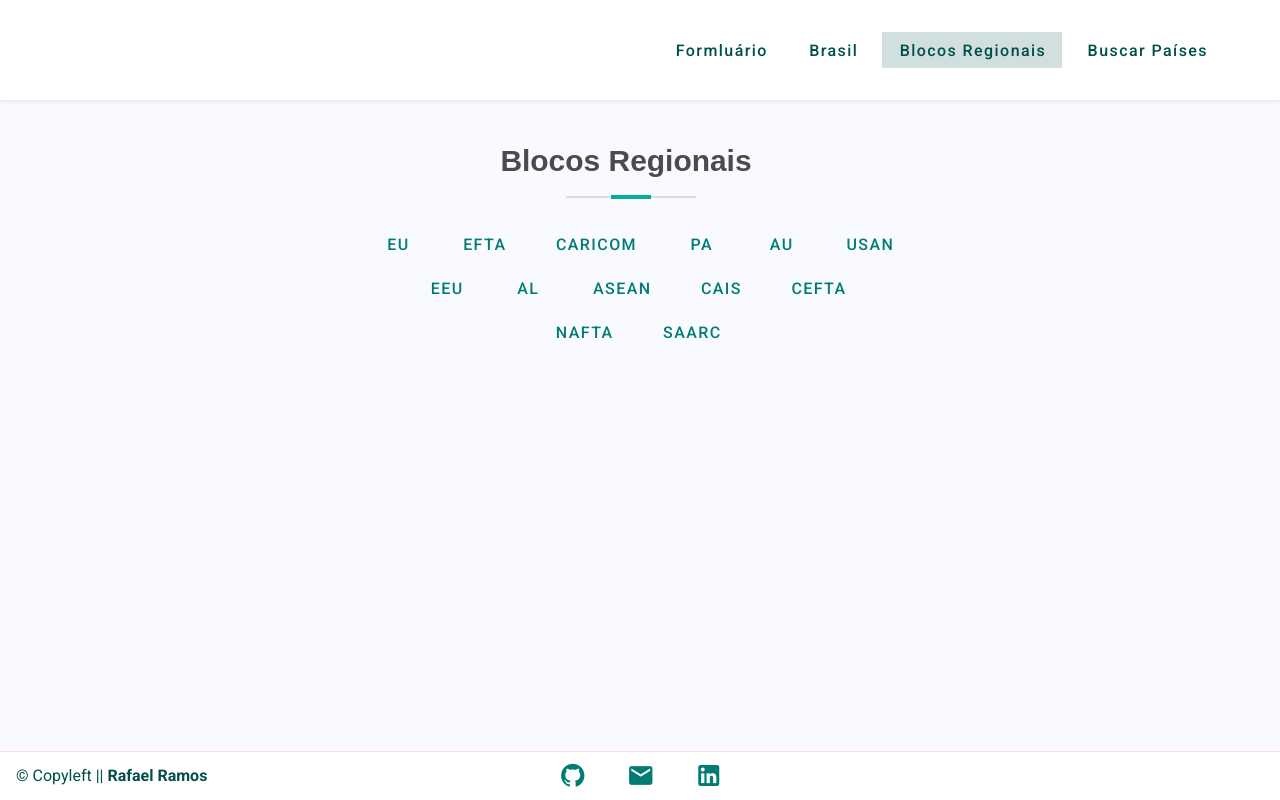
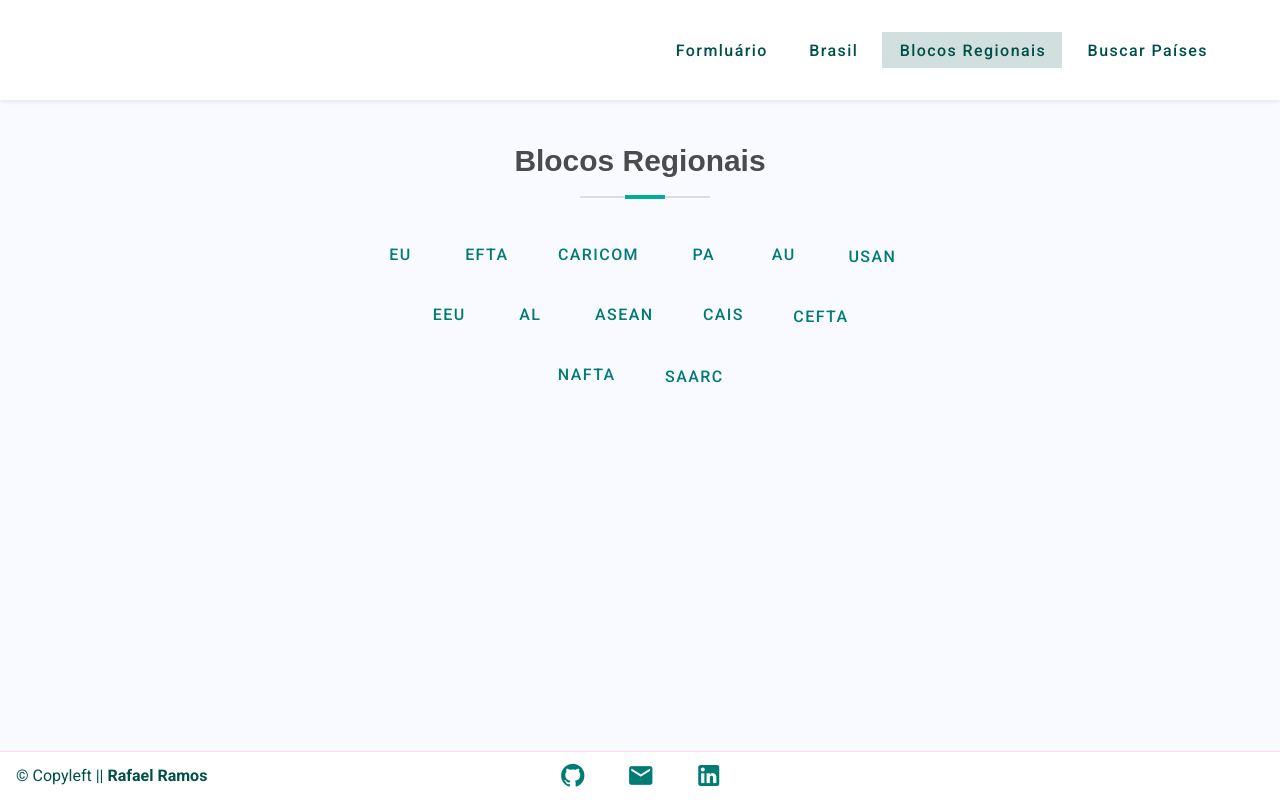
Before and after one commit to rafaelramos64/desafio-suthub, a Nuxt app: page /regional-blocks in a window 1280 px wide. Built offline with nearby package versions, Linux system fonts and the light colour scheme.

Commit message:
fix bug on blosk regionais page, where the buttons is not align

```diff
--- /dev/null
+++ b/assets/js/regionalBlocks.js
@@ -0,0 +1,45 @@
+export default {
+  blocks: {
+    regionalBlocks: [
+      { text: 'EU', description: 'União Européia' },
+      { text: 'EFTA', description: 'Assossiação Européia de Livre Comércio' },
+      { text: 'CARICOM', description: 'Comunidade Caribenha' },
+      { text: 'PA', description: 'Aliança do Pacífico' },
+      { text:'AU', description: 'União Africana' },
+      { text: 'USAN', description: 'União das Nações Sul-Americanas' },
+    ],
+    regionalBlocks2: [
+      { text: 'EEU', description: 'União Econômica da Eurásia' },
+      { text: 'AL', description: 'Liga Arábica' },
+      { text: 'ASEAN', description: 'Associação das Nações do Sudeste Asiático' },
+      { text: 'CAIS', description: 'Sistema de Integração Centro-americana' },
+      { text: 'CEFTA', description: 'Acordo de Livre Comércio da Europa Central' },
+    ],
+    regionalBlocks3: [
+      { text: 'NAFTA', description: 'Acordo de Livre Comércio da América do Norte' },
+      { text: 'SAARC', description: 'Associação do Sul da Ásia para Cooperação Regional' },
+    ],
+  },
+
+  blocksMobile: {
+    regionalBlocks: [
+      { text: 'EU', description: 'União Européia' },
+      { text: 'EFTA', description: 'Assossiação Européia de Livre Comércio' },
+      { text: 'CARICOM', description: 'Comunidade Caribenha' },
+      { text: 'PA', description: 'Aliança do Pacífico' },
+      { text:'AU', description: 'União Africana' },
+    ],
+    regionalBlocks2: [
+      { text: 'USAN', description: 'União das Nações Sul-Americanas' },
+      { text: 'EEU', description: 'União Econômica da Eurásia' },
+      { text: 'AL', description: 'Liga Arábica' },
+      { text: 'ASEAN', description: 'Associação das Nações do Sudeste Asiático' },
+      { text: 'CAIS', description: 'Sistema de Integração Centro-americana' },
+    ],
+    regionalBlocks3: [
+      { text: 'CEFTA', description: 'Acordo de Livre Comércio da Europa Central' },
+      { text: 'NAFTA', description: 'Acordo de Livre Comércio da América do Norte' },
+      { text: 'SAARC', description: 'Associação do Sul da Ásia para Cooperação Regional' },
+    ],
+  },
+}
--- a/components/buttons/RegionalBlockBtn.vue
+++ b/components/buttons/RegionalBlockBtn.vue
@@ -2,7 +2,6 @@
   <v-tooltip top color="terciary">
     <template v-slot:activator="{ on, attrs }">
       <v-btn
-        class="mx-2 mb-2"
         rounded text color="primary"
         v-bind="attrs"
         v-on="on"
@@ -41,4 +40,10 @@ export default {
 .regional-block-active {
   background-color: $secondary !important;
 }
+
+.v-btn:not(.v-btn--round).v-size--default {
+  @media only screen and (max-width: 400px) {
+    padding: 0 6px !important;
+  }
+}
 </style>
--- a/nuxt.config.js
+++ b/nuxt.config.js
@@ -35,7 +35,8 @@ export default {
       '~/components/app',
       '~/components/countries',
       '~/components/buttons',
-      '~/components/forms'
+      '~/components/forms',
+      '~/components/lists',
     ]
   },
 
--- a/pages/countries-research.vue
+++ b/pages/countries-research.vue
@@ -13,6 +13,7 @@
           placeholder="Digite o nome de um país em inglês"
           color="terciary"
           autocomplete="off"
+          prepend-inner-icon="mdi-magnify"
           :rules="rules"
           v-model="countriesResearch"
         ></v-text-field>
--- a/pages/regional-blocks.vue
+++ b/pages/regional-blocks.vue
@@ -1,26 +1,35 @@
 <template>
   <div>
     <v-row justify="center">
-      <v-col cols="11" sm="7" lg="5" :class="$vuetify.breakpoint.xs ? 'px-5' : 'pr-10'">
+      <v-col cols="12" sm="8" lg="5" ><!-- :class="$vuetify.breakpoint.xs ? 'px-5' : 'pr-10'" -->
         <PageTitle title="Blocos Regionais"  />
 
-        <ul class="text-left d-flex justify-center">
-          <li v-for="(block, index) in regionalBlocks" :key="index" @click="activeRegionalBlockBtn(block)">
-            <RegionalBlockBtn :block="block" :btnActive="btnActive"  />
-          </li>
-        </ul>
+        <v-list class="d-flex justify-center " rounded color="transparent">
+          <v-list-item dense class="px-0 " :class="$vuetify.breakpoint.xs ? 'mx-0' : 'mx-2'"
+            v-for="(block, index) in blocks.regionalBlocks" :key="index"
+            @click="activeRegionalBlockBtn(block)"
+          >
+            <RegionalBlockBtn :block="block" :btnActive="btnActive" />
+          </v-list-item>
+        </v-list>
 
-        <ul class="text-left d-flex justify-center">
-          <li v-for="(block, index) in regionalBlocks2" :key="index" @click="activeRegionalBlockBtn(block)">
-            <RegionalBlockBtn :block="block" :btnActive="btnActive"  />
-          </li>
-        </ul>
+        <v-list class="d-flex justify-center" rounded color="transparent">
+          <v-list-item dense class="px-0" :class="$vuetify.breakpoint.xs ? 'mx-0' : 'mx-2'"
+            v-for="(block, index) in blocks.regionalBlocks2" :key="index"
+            @click="activeRegionalBlockBtn(block)"
+          >
+            <RegionalBlockBtn :block="block" :btnActive="btnActive" />
+          </v-list-item>
+        </v-list>
 
-        <ul class="text-left d-flex justify-center">
-          <li v-for="(block, index) in regionalBlocks3" :key="index" @click="activeRegionalBlockBtn(block)">
-            <RegionalBlockBtn :block="block" :btnActive="btnActive"  />
-          </li>
-        </ul>
+        <v-list class="d-flex justify-center" rounded color="transparent">
+          <v-list-item dense class="px-0" :class="$vuetify.breakpoint.xs ? 'mx-0' : 'mx-2'"
+            v-for="(block, index) in blocks.regionalBlocks3" :key="index"
+            @click="activeRegionalBlockBtn(block)"
+          >
+            <RegionalBlockBtn :block="block" :btnActive="btnActive" />
+          </v-list-item>
+        </v-list>
       </v-col>
     </v-row>
 
@@ -57,36 +66,34 @@
 
 <script>
 import { mapGetters, mapActions } from 'vuex'
+import Blocks from '../assets/js/regionalBlocks'
 
 export default {
   name: 'regional-blocks',
   data () {
     return {
-      regionalBlocks: [
-        { text: 'EU', description: 'União Européia' },
-        { text: 'EFTA', description: 'Assossiação Européia de Livre Comércio' },
-        { text: 'CARICOM', description: 'Comunidade Caribenha' },
-        { text: 'PA', description: 'Aliança do Pacífico' },
-        { text:'AU', description: 'União Africana' },
-        { text: 'USAN', description: 'União das Nações Sul-Americanas' },
-      ],
-      regionalBlocks2: [
-        { text: 'EEU', description: 'União Econômica da Eurásia' },
-        { text: 'AL', description: 'Liga Arábica' },
-        { text: 'ASEAN', description: 'Associação das Nações do Sudeste Asiático' },
-        { text: 'CAIS', description: 'Sistema de Integração Centro-americana' },
-        { text: 'CEFTA', description: 'Acordo de Livre Comércio da Europa Central' },
-      ],
-      regionalBlocks3: [
-        { text: 'NAFTA', description: 'Acordo de Livre Comércio da América do Norte' },
-        { text: 'SAARC', description: 'Associação do Sul da Ásia para Cooperação Regional' },
-      ],
+      blocks: this.$vuetify.breakpoint.xs ? Blocks.blocksMobile : Blocks.blocks,
       btnActive: '',
     }
   },
 
+  mounted () {
+    console.log(this.$vuetify.breakpoint)
+  },
+
   computed: {
     ...mapGetters(['getCountriesByRegionalBlock', 'getLoadingCountries']),
+
+    verifyBreakpoint () {
+      return this.$vuetify?.breakpoint.xs
+    }
+  },
+
+  watch: {
+    verifyBreakpoint () {
+      this.$vuetify.breakpoint.xs ?
+        this.blocks = Blocks.blocksMobile : this.blocks = Blocks.blocks
+    }
   },
 
   methods: {
@@ -107,8 +114,8 @@ export default {
 <style lang="scss" scoped>
 @import '~assets/scss/main.scss';
 
-ul {
-  list-style-type: none;
+.v-list-item {
+  flex: none !important;
 }
 
 .regional-blocks-title {
```
